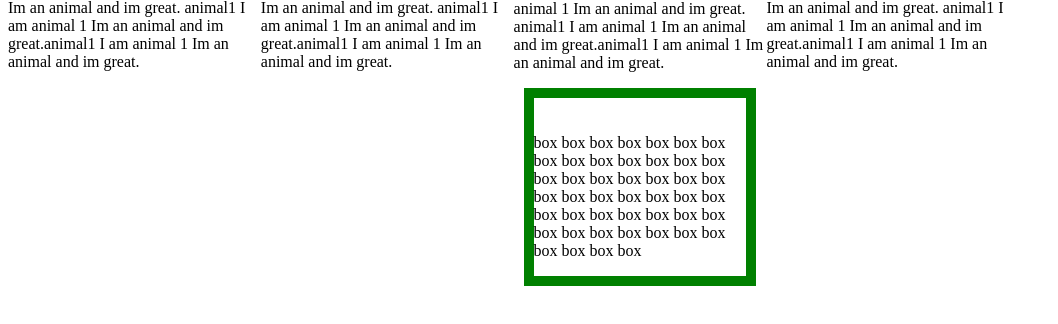
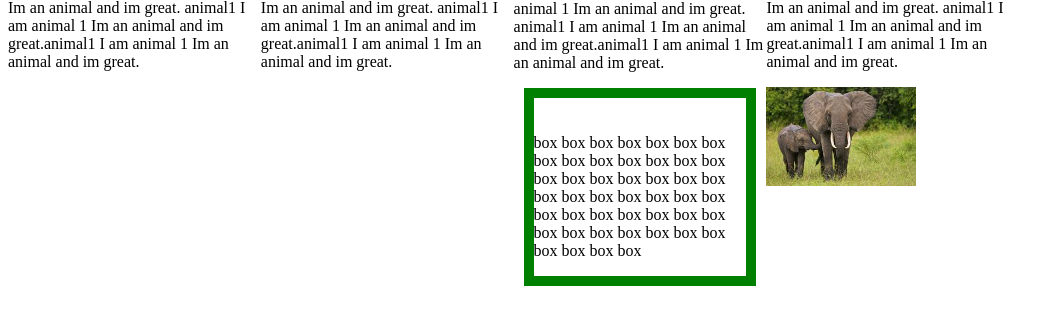
Before and after one commit to ejordan1/shelter, a plain HTML site: page index.html in a window 1280 px wide. Shown: the part 244-568 px from the top of the page, without its empty margins (0-1058 px from the left). Drawn offline with Linux system fonts and the light colour scheme.

Commit message:
added image

```diff
--- a/css/styles.css
+++ b/css/styles.css
@@ -21,3 +21,7 @@ h1{
   margin: 10px;
   padding-top: 20px;
 }
+
+.animalImg {
+  width: 150px;
+}
--- a/index.html
+++ b/index.html
@@ -42,6 +42,7 @@
         animal1 I am animal 1 Im an animal and im great. animal1 I am animal 1 Im an animal and im great.
         animal1 I am animal 1 Im an animal and im great.animal1 I am animal 1 Im an animal and im great.
       </p>
+      <img class = "animalImg" src="img/elephant.jpeg" alt="elephant">
     </div>
   </body>
 </html>
```
Also changed, not shown: img/elephant.jpeg (added).
